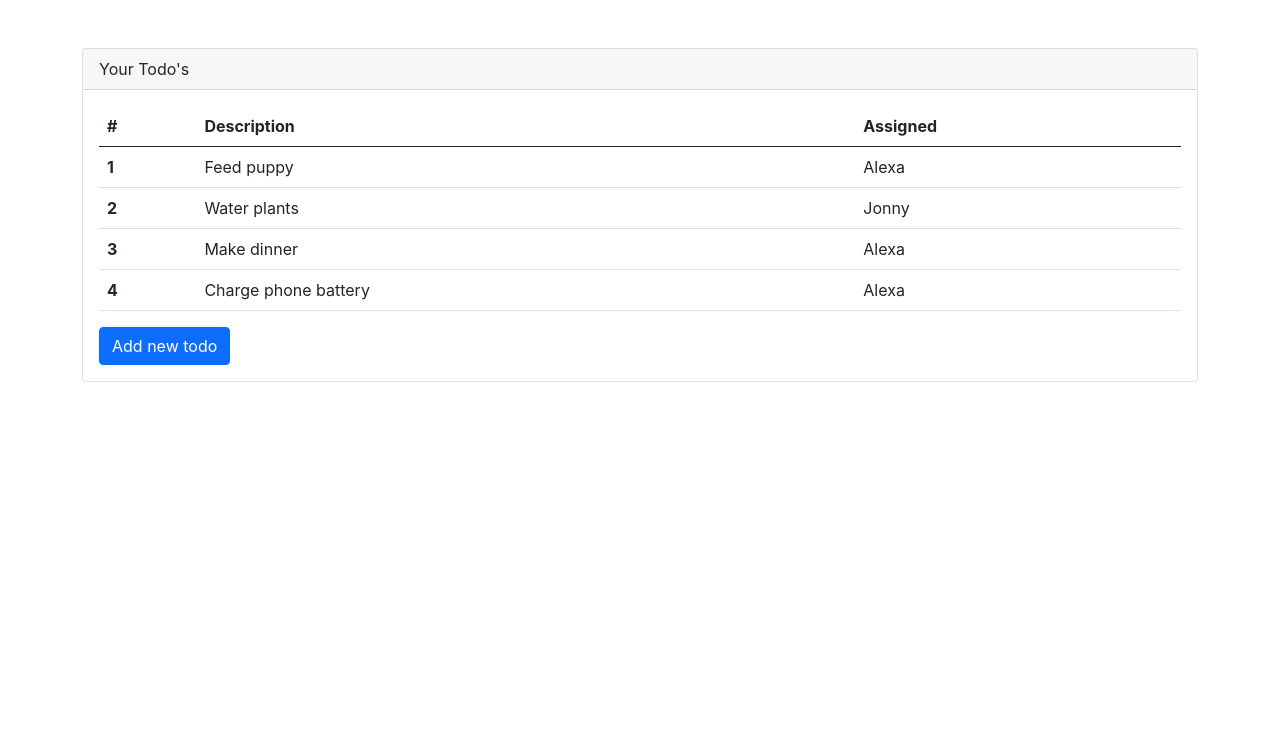
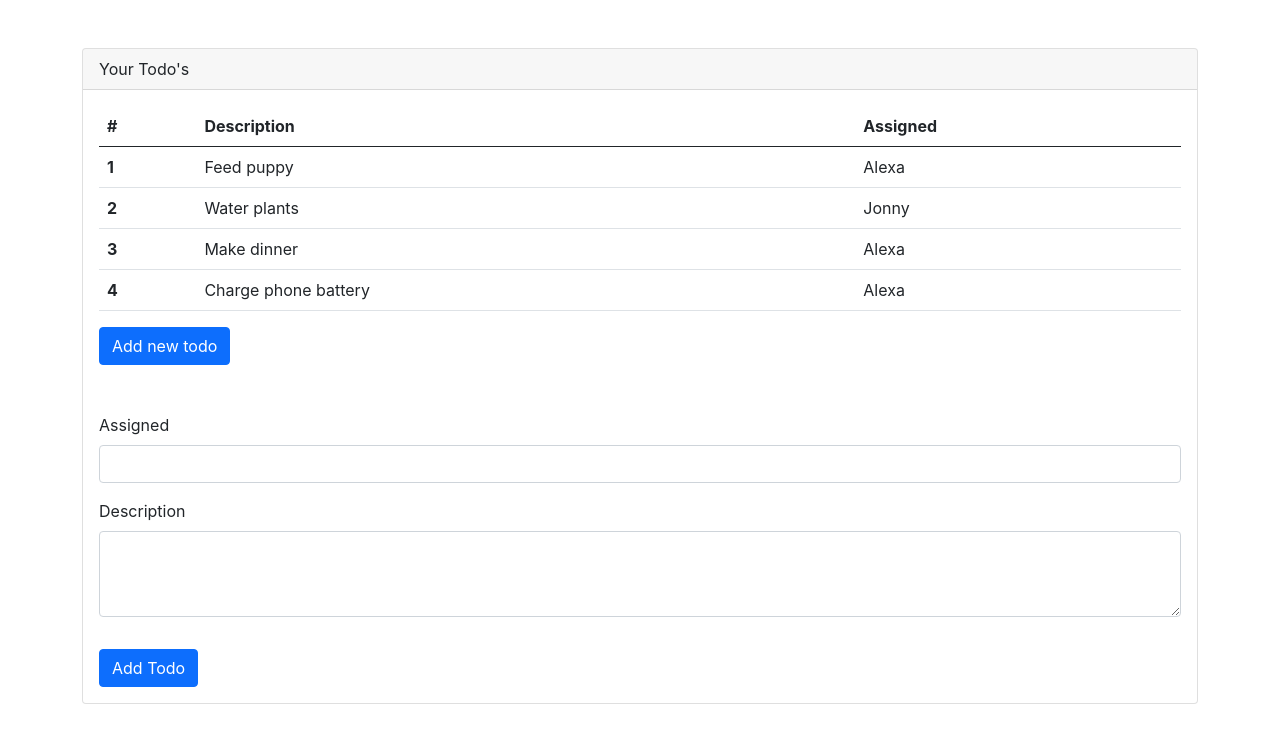
Before and after one commit to Angel105/react-todos, a React (Create React App) app: page / in a window 1280 px wide. Shown: the top 740 px of the page. Built offline with nearby package versions, Linux system fonts and the light colour scheme.

Commit message:
Create new React Form Input component

```diff
--- a/src/App.js
+++ b/src/App.js
@@ -1,6 +1,7 @@
 import React, {useState} from 'react';
 import './App.css';
 import TodoTable from './components/TodoTable';
+import NewTodoForm from './components/NewTodoForm';
 
 function App() {
 
@@ -35,6 +36,7 @@
           <button className='btn btn-primary' onClick={addTodo}>
             Add new todo
           </button>
+          <NewTodoForm/>
 
         </div>
       </div>
--- /dev/null
+++ b/src/components/NewTodoForm.js
@@ -0,0 +1,21 @@
+import React from 'react'
+
+function NewTodoForm() {
+    return (
+        <div className='mt-5'>
+            <form>
+                <div className='mb-3'>
+                    <label className='form-label'>Assigned</label>
+                    <input type='text' className='form-control' required></input>
+                </div>
+                <div className='mb-3'>
+                    <label className='form-label'>Description</label>
+                    <textarea className='form-control' rows={3} required></textarea>
+                </div>
+                <button type='button' className='btn btn-primary mt-3'>Add Todo</button>
+            </form>
+        </div>
+    )
+}
+
+export default NewTodoForm
```
